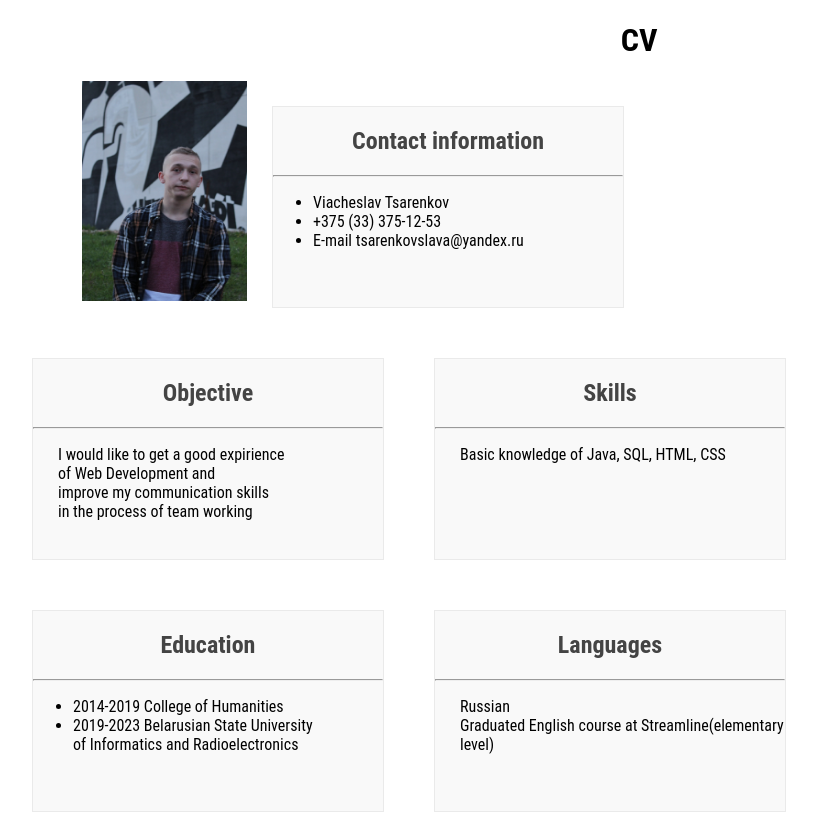
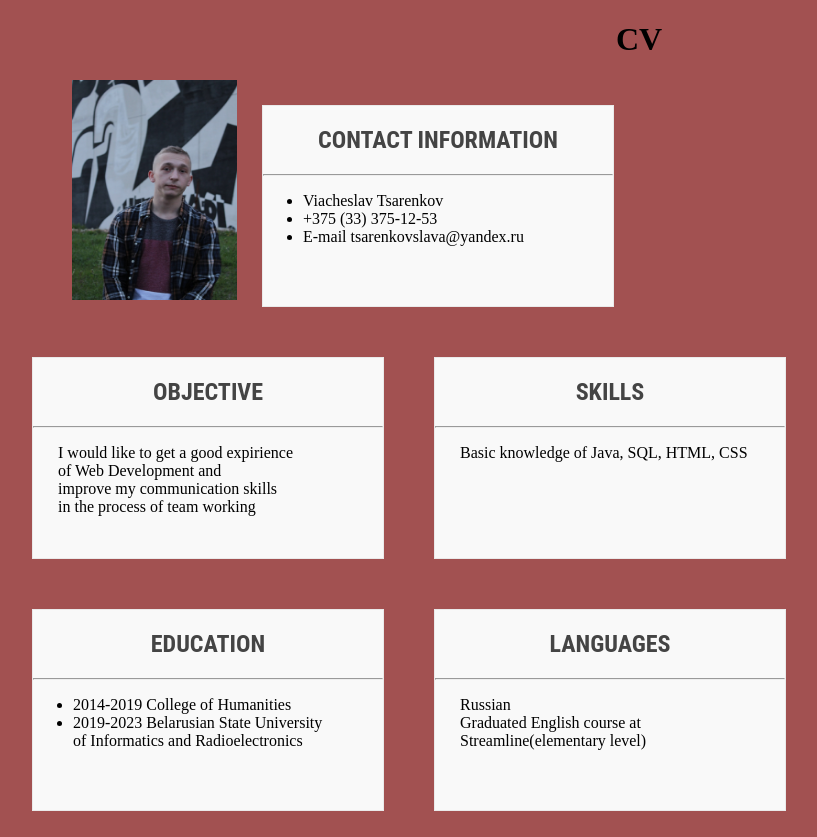
Before and after one commit to Viachaslavtsarenkov/rsschool-cv, a plain HTML site: page index.html in a window 1280 px wide. Shown: the whole page, without its empty margins (1-818 px from the left). Drawn offline with Linux system fonts and the light colour scheme.

Commit message:
feat
change style

```diff
--- a/style.css
+++ b/style.css
@@ -1,13 +1,16 @@
-* {
-    font-family: 'Roboto Condensed',sans-serif;
+body {
+
+    background-color: #A25151;
 }
 h1 {
 
     text-align: center;
 }
 h2 {
+    font-family: 'Roboto Condensed',sans-serif;
     text-align: center;
     color: #444444;
+    text-transform: uppercase;
 }
 p {
     padding-left: 25px;
@@ -29,5 +32,5 @@ img {
     float: left;
     width: 165px;
     height: 220px;
-    margin-left: 75px;
+    margin-left: 65px;
 }
```
